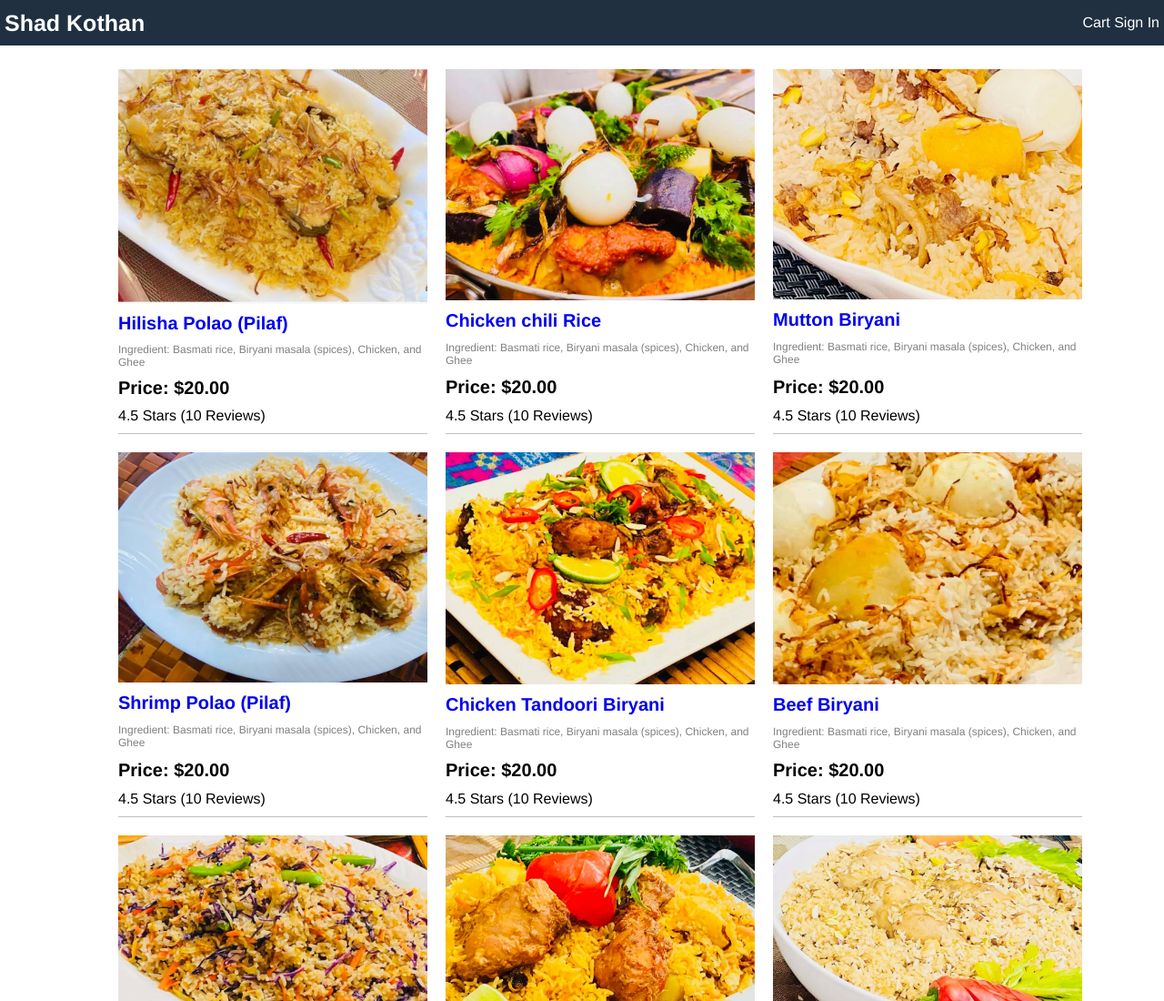
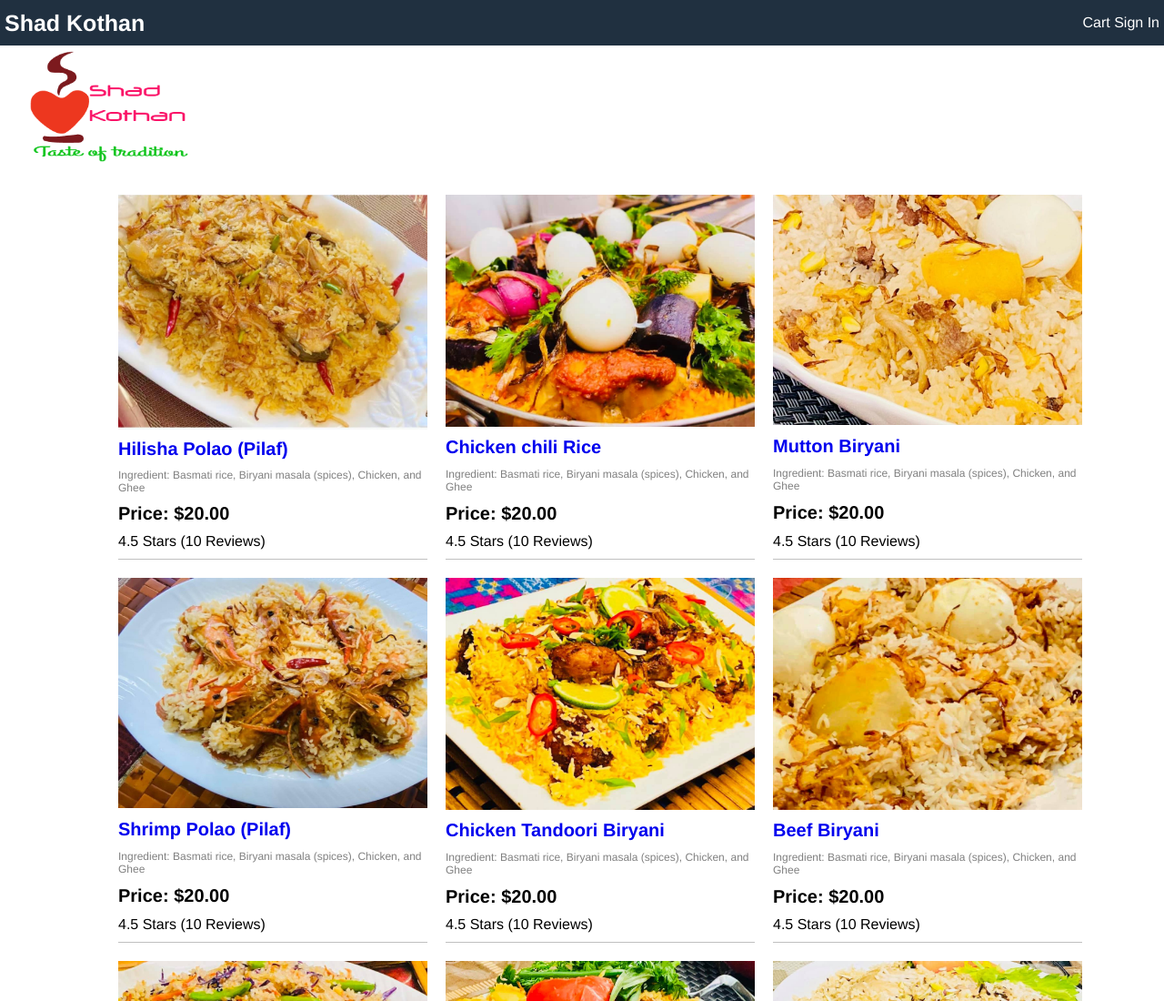
Before and after one commit to raufun05/demo_shadkothon, a plain HTML site: page index.html in a window 1280 px wide. Shown: the top 1100 px of the page at 91% size. Drawn offline with Linux system fonts and the light colour scheme.

Commit message:
added html

```diff
--- a/index.html
+++ b/index.html
@@ -16,8 +16,13 @@
                 <a href="cart.html">Cart</a>
                 <a href="signin.html">Sign In</a>
             </div>
+
         </header>
+
         <main class = "main">
+            <div>
+               <a href="https://www.shadkothan.com"><img class="logo" src="/images/shad_kothan_01.png" alt="Logo"></a>
+            </div>
             <div class="content">
                 <ul class="products">
                     <li >
--- a/style.css
+++ b/style.css
@@ -57,6 +57,10 @@ a:hover{
     color: #ff8000;
 }
 /* Home screen */
+.logo{
+    max-width: 24rem;
+    max-height: 24rem;
+}
 .products {
     display: flex;
     justify-content: center;
```
